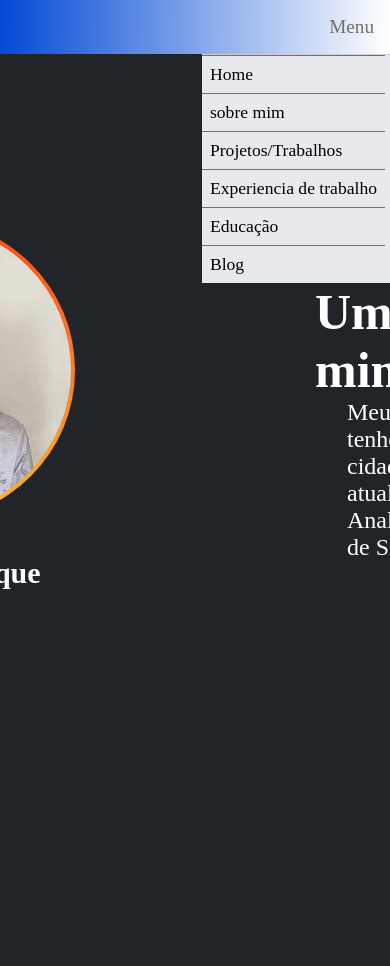
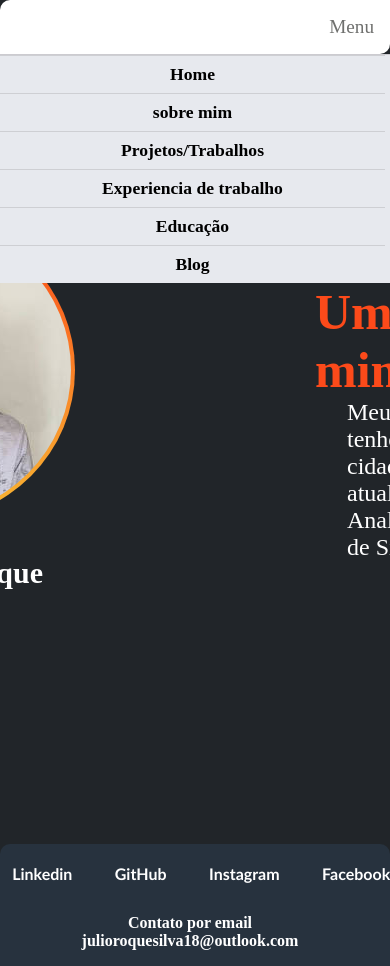
Before and after one commit to julioroque/Meuperfil, a plain HTML site: page index.html in a window 390 px wide. Both pictures are taken after a click on the label "Menu". Shown: the top 966 px of the page. Before the commit the page ends 844 px from the top, so only its background shows below. Drawn offline with Linux system fonts and the light colour scheme.

Commit message:
decimo quarto commit

```diff
--- a/home.css
+++ b/home.css
@@ -14,16 +14,18 @@ body{
     background-color: #212529;
     font-family: var(--fonte);
     color: white;
+
 }
 header{
     position: fixed;
     top: 0; left: 0; right: 0;
-    background: linear-gradient(91deg,#535a69, white);
+    background-color: white;
     padding: 5px;
     margin: auto;
     display: flex;
     align-items: center;
     justify-content:flex-end;
+    border-radius: 10px 0px 10px 0px ;
 }
 header .navbar ul {
     list-style: none;
@@ -36,13 +38,14 @@ header .navbar ul li a{
     font-size: 1.1rem;
     padding: 0.5rem;
     color: #000000;
+    font-weight: bold;
     display: block;
     text-decoration: none;
 
 }
 header .navbar ul li a:hover{
-    background-color: #535a69a7;
-    color: rgb(199, 235, 21);
+    background-color: #212529c0;
+    color: #F7B733;
 }
 #menu-bar{
     display: none;
@@ -54,6 +57,7 @@ header label {
      display: none;
 }
 
+/*MAIN */
 .container_1{
     display:flex;
     align-items: center;
@@ -86,10 +90,54 @@ header label {
 }
 #secundario h1{
     font-size: 50px;
+    color: #FC4A1A;
 }
 #secundario p{
     font-size: 1.5rem;
     margin-left: 2rem;
+}
+
+/* RODAPE */
+#rodape{
+    background-color: #27323E;
+    height: 100%;
+    color: white;
+    border-radius: 10px 10px 0px 0px ;
+
+}
+#list3 ul{
+    display: flex;
+    align-items: center;
+    justify-content: center;
+}
+
+#list3 ul li{
+    padding: 10px;
+    margin-left: 1.4rem;
+    list-style: none;
+}
+#list3 a {
+    text-decoration: none;
+    font-family:'Gill Sans', 'Gill Sans MT', Calibri, 'Trebuchet MS', sans-serif;
+    color: white;
+    font-weight: bold;
+}
+
+.box{
+
+    margin-right: 10px;
+    padding: 10px;
+}
+
+#contato{
+    align-items: center;
+    justify-content: center;
+    display: flex;
+    padding-bottom: 1rem;
+}
+#contato p{
+    text-align: center;
+    font-weight: bold;
 }
 
 
@@ -105,17 +153,20 @@ header label {
 
 
 
-@media(max-width:650px){
+@media(max-width:682px){
 
 header{
     padding: 1rem;
-    background: linear-gradient(91deg,#0349d6, white);
+    background-color: white;
 }
 header label{
-    transition: all 0.5s;
     display: initial;
 
 }
+header label:hover{
+    color: #FC4A1A;
+}
+
 
 header .navbar{
    position: absolute;
@@ -127,16 +178,39 @@ header .navbar{
 
 header .navbar ul {
    margin-right: 5px;
+
 }
 
 header .navbar ul li{
-    display: contents;
+    display: flex;
+    align-items: center;
+    justify-content: center;
+    width: 100%;
+    border-top: 1px solid rgba(91, 84, 84, 0.174);
 }
-header .navbar ul li a {
-    border-top: 1px solid rgba(91, 84, 84, 0.808);
+header .navbar ul li:hover{
+    background-color: #212529c0;
+    color: #F7B733;
+
 }
-
+header .navbar ul li a:hover{
+    background-color: transparent;
+}
 #menu-bar:checked ~.navbar{
     display: initial;
 }
+
+
+
+
+
+
+
+
+
+
+
+
+
+
 }
--- a/index.html
+++ b/index.html
@@ -36,23 +36,38 @@
                     <div id="principal">
                         <img id="imagem" src="imagens/foto_de_perfil.jpeg" alt="perfil">
 
-                        <p class="paragrafos">julio Cesar Roque Silva</p>
+                        <p class="paragrafos">Julio Cesar Roque Silva</p>
                     </div>
 
                     <div id="secundario">
                         <h1 class="titulos">Um pouco de mim</h1>
-                        <p class="paragrafos">Meu nome é Julio Cesar, tenho 21 anos, Moro da cidade de Guanambi/bahia, atualmente estudante Analise e Desenvolvimento de Sistema</p>
+                        <p class="paragrafos">Meu nome é Julio Cesar, tenho 21 anos, Moro na cidade de Guanambi/bahia, atualmente sou estudante Analise e Desenvolvimento de Sistema.</p>
                     </div>
                 </div>
 
         </div>
 
+    </main>
+    <footer id="rodape">
 
+        <div class="container">
 
+            <div class="box", id="list3">
+                <ul>
+                    <li><a href="https://www.linkedin.com/in/julio-cesar-roque-silva-47509a271/" target="_blank" rel="outhor">Linkedin</a></li>
+                    <li><a href="https://github.com/julioroque">GitHub</a></li>
+                    <li><a href="https://www.instagram.com/julioroque.s/">Instagram</a></li>
+                    <li><a href="https://www.facebook.com/profile.php?id=100015204306812">Facebook</a></li>
+                </ul>
+            </div>
 
-
-
-    </main>
-    <footer></footer>
+            <div class="box", id="contato">
+                <div>
+                    <p>Contato por email </p>
+                    <p>julioroquesilva18@outlook.com</p>
+                </div>
+            </div>
+        </div>
+    </footer>
 </body>
 </html>
```
